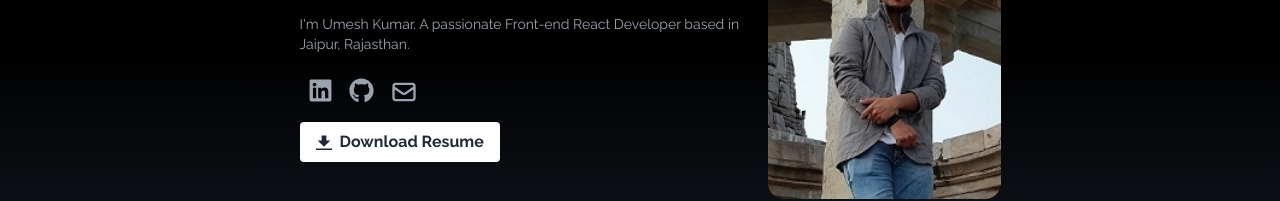
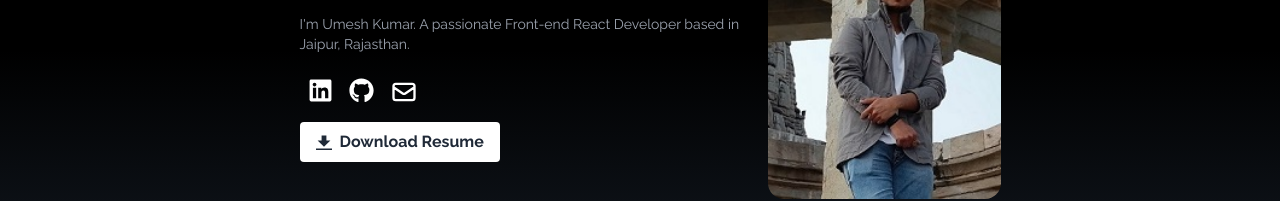
Before and after one commit to Vargos98/personal-portfolio, a React (Create React App) app: page / in a window 1280 px wide. Shown: the part 350-551 px from the top of the page. Built offline with nearby package versions, Linux system fonts and the light colour scheme.

Commit message:
Changed color

```diff
--- a/src/components/Experience.jsx
+++ b/src/components/Experience.jsx
@@ -85,7 +85,7 @@ const Experience = () => {
   return (
     <div
       name="experience"
-      className="bg-gradient-to-b from-gray-800 to-black w-full h-screen{'                     '}"
+      className="bg-gradient-to-b from-gray-800 to-black w-full h-screen{'       {'   '}               '}"
     >
       <div className="max-w-screen-lg mx-auto p-4 flex flex-col justify-center w-full h-full text-white">
         <div>
--- a/src/components/Home.jsx
+++ b/src/components/Home.jsx
@@ -63,7 +63,7 @@ const Home = () => {
                                 >
                                     <a
                                         href={href}
-                                        className="flex justify-between items-center w-full text-gray-400 p-2"
+                                        className="flex justify-between items-center w-full text-white p-2"
                                         download={download}
                                         target="_blank"
                                         rel="noreferrer"
```
